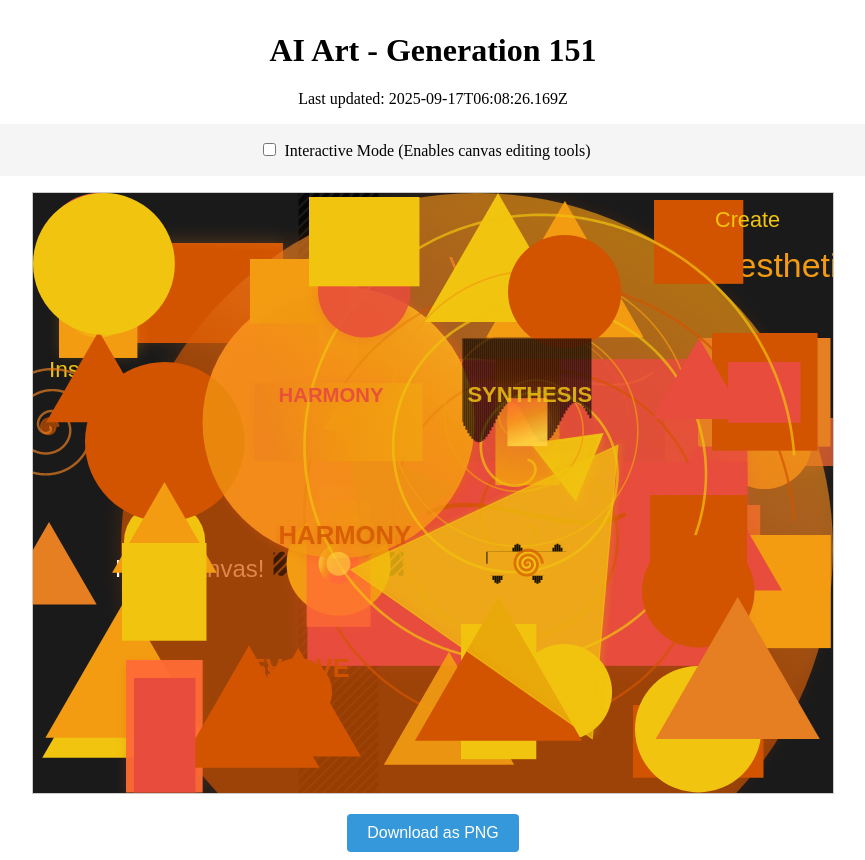
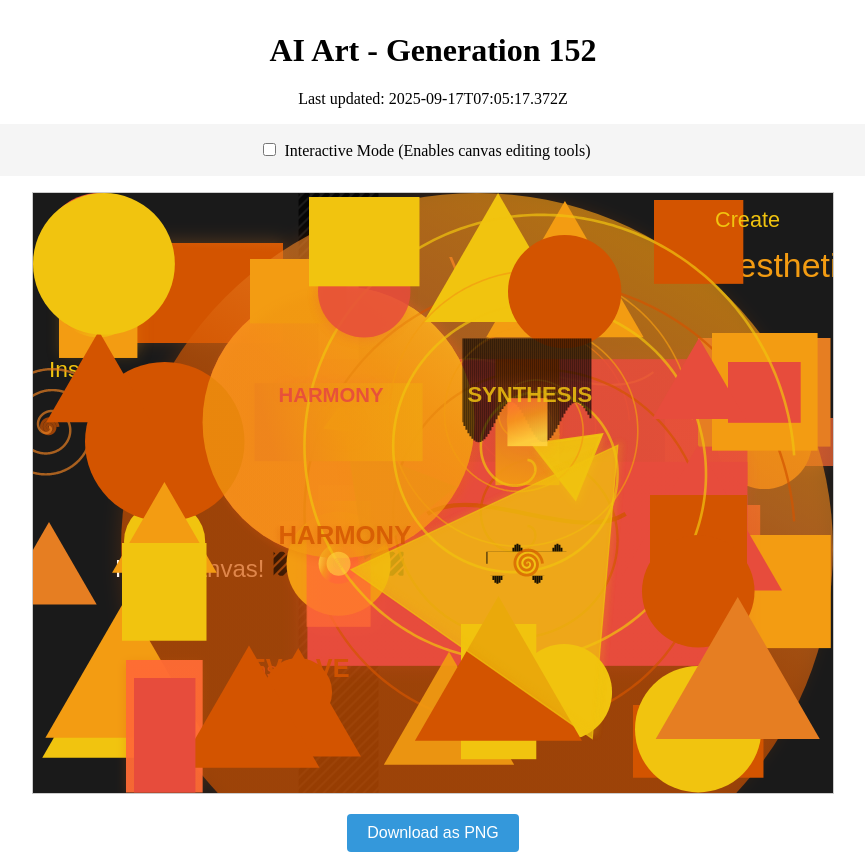
Before and after one commit to mcclowes/ai-art, a React (Vite) app: page / in a window 1280 px wide. Shown: the whole page, without its empty margins (207-1072 px from the left). Built offline with nearby package versions, Linux system fonts and the light colour scheme.

Commit message:
Improve artwork - Generation 152

```diff
--- a/src/artwork-state.ts
+++ b/src/artwork-state.ts
@@ -946,7 +946,7 @@ export const artworkState: ArtworkState = {
       "y": 140,
       "width": 105.58573514962946,
       "height": 117.65948768114286,
-      "fillStyle": "#d35400",
+      "fillStyle": "#f39c12",
       "id": "element_1757801087299"
     },
     {
@@ -1701,7 +1701,7 @@ export const artworkState: ArtworkState = {
       "id": "spiral_1758085525338"
     }
   ],
-  "generation": 151,
-  "lastUpdated": "2025-09-17T06:08:26.169Z",
+  "generation": 152,
+  "lastUpdated": "2025-09-17T07:05:17.372Z",
   "cycleStarted": "2025-09-11T00:20:59.429Z"
 };
```
